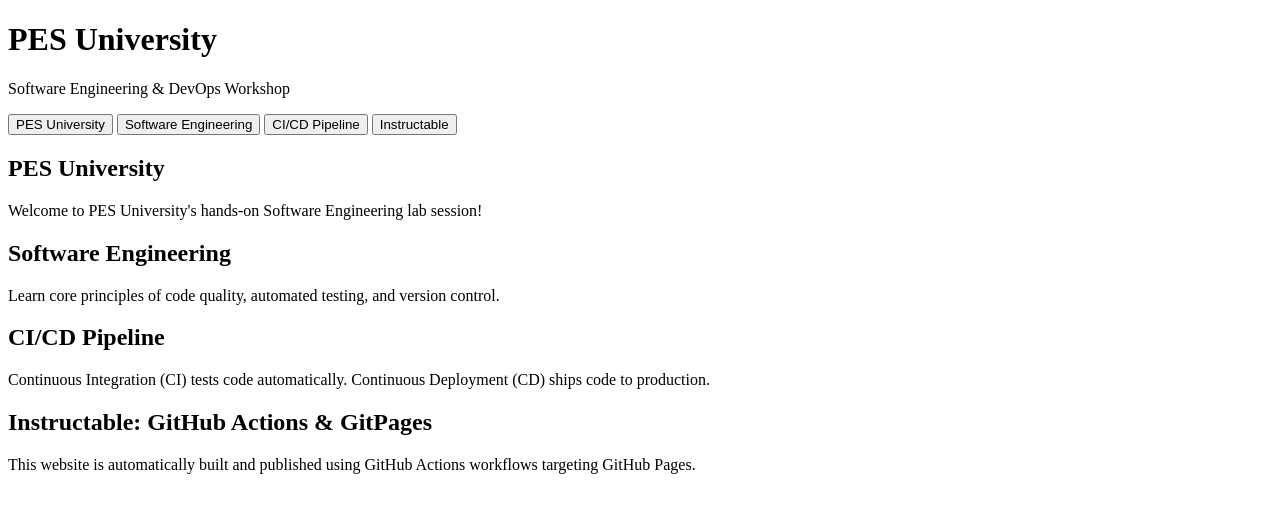
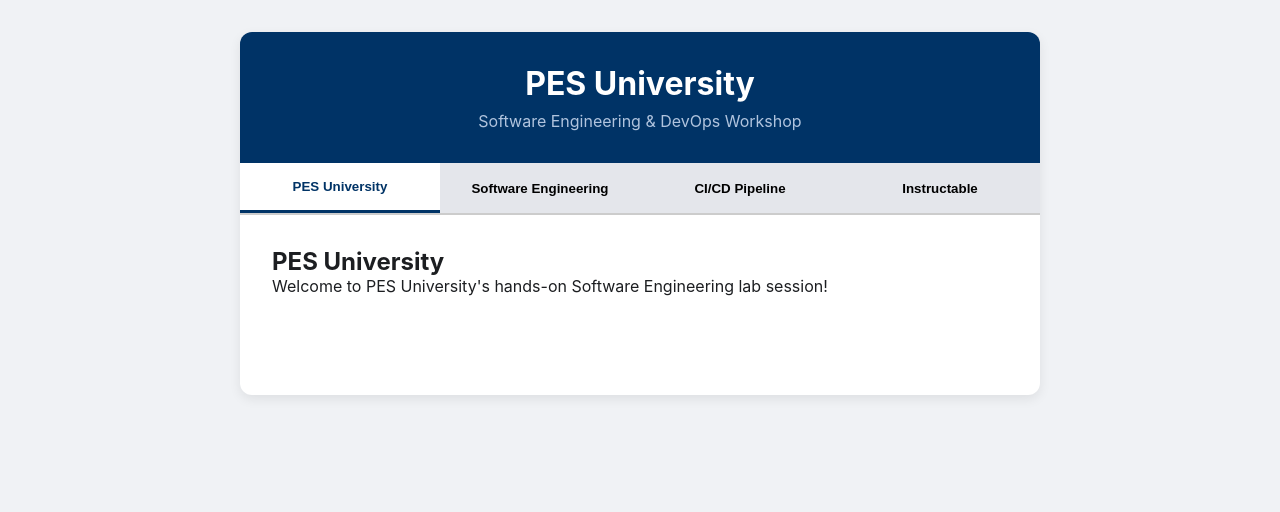
Before and after one commit to adithyakoundinya/static-web-demo, a website: page src/index.html in a window 1280 px wide. Drawn offline with Linux system fonts and the light colour scheme.

Commit message:
Update style.css

```diff
--- a/src/style.css
+++ b/src/style.css
@@ -1,29 +1,55 @@
-/* Styling for Instructable code blocks and lists */
-.steps-list {
-  margin-top: 1rem;
-  padding-left: 1.2rem;
-  line-height: 1.6;
+* { box-sizing: border-box; margin: 0; padding: 0; }
+
+body {
+  font-family: -apple-system, BlinkMacSystemFont, 'Segoe UI', Roboto, sans-serif;
+  background-color: #f0f2f5;
+  color: #1c1e21;
+  padding: 2rem 1rem;
 }
 
-.steps-list li {
-  margin-bottom: 1.5rem;
+.container {
+  max-width: 800px;
+  margin: 0 auto;
+  background: #ffffff;
+  border-radius: 12px;
+  box-shadow: 0 4px 12px rgba(0, 0, 0, 0.08);
+  overflow: hidden;
 }
 
-pre {
-  background-color: #282c34;
-  color: #abb2bf;
-  padding: 1rem;
-  border-radius: 6px;
-  overflow-x: auto;
-  font-family: 'Courier New', Courier, monospace;
-  font-size: 0.85rem;
-  margin-top: 0.5rem;
+header {
+  background: #003366;
+  color: white;
+  padding: 2rem;
+  text-align: center;
 }
 
-code {
-  background-color: #e9ecef;
-  color: #d63384;
-  padding: 0.2rem 0.4rem;
-  border-radius: 4px;
-  font-size: 0.9rem;
+.subtitle { color: #b0c4de; margin-top: 0.5rem; }
+
+.tabs {
+  display: flex;
+  background: #e4e6eb;
+  border-bottom: 2px solid #ccc;
+  overflow-x: auto;
 }
+
+.tab-btn {
+  flex: 1;
+  padding: 1rem;
+  border: none;
+  background: transparent;
+  font-weight: 600;
+  cursor: pointer;
+  white-space: nowrap;
+  transition: all 0.2s ease;
+}
+
+.tab-btn:hover { background: #d8dadf; }
+.tab-btn.active {
+  background: white;
+  color: #003366;
+  border-bottom: 3px solid #003366;
+}
+
+.content-box { padding: 2rem; min-height: 180px; }
+.tab-content { display: none; }
+.tab-content.active { display: block; }
```
